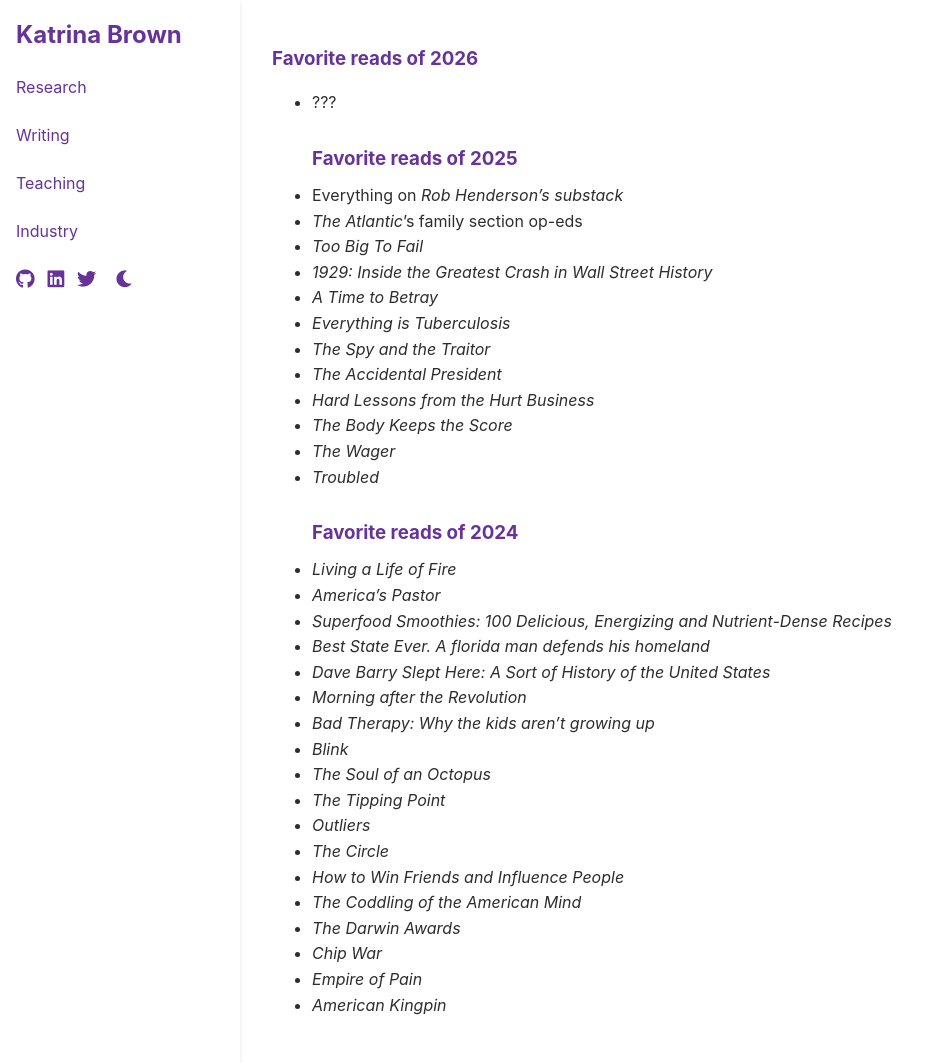
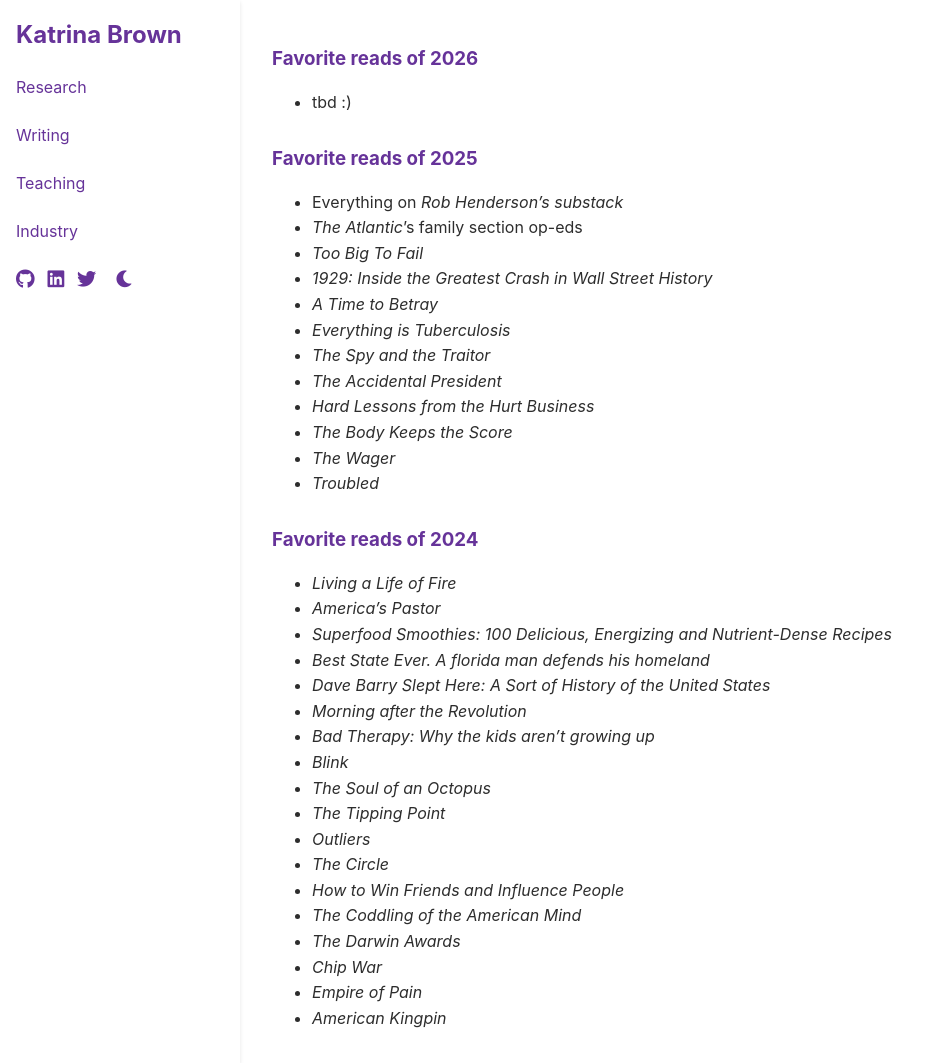
Before and after one commit to brownkat6/katrinarbrown, a Jekyll site: the page built from docs/reading.md, in a window 1280 px wide and 1063 px high. Shown: the whole window, without its empty margins (0-938 px from the left). Built offline with Jekyll 4.4.1, drawn with Linux system fonts in a browser that asks for light colours.

```diff
--- a/docs/reading.md
+++ b/docs/reading.md
@@ -3,7 +3,8 @@
 title: Reading
 ---
 ### Favorite reads of 2026
-- ???
+- tbd :)
+
 ### Favorite reads of 2025
 - Everything on *Rob Henderson's substack*
 - *The Atlantic*'s family section op-eds
@@ -17,6 +18,7 @@
 - *The Body Keeps the Score*
 - *The Wager*
 - *Troubled*
+
 ### Favorite reads of 2024
 - *Living a Life of Fire*
 - *America's Pastor*
```
